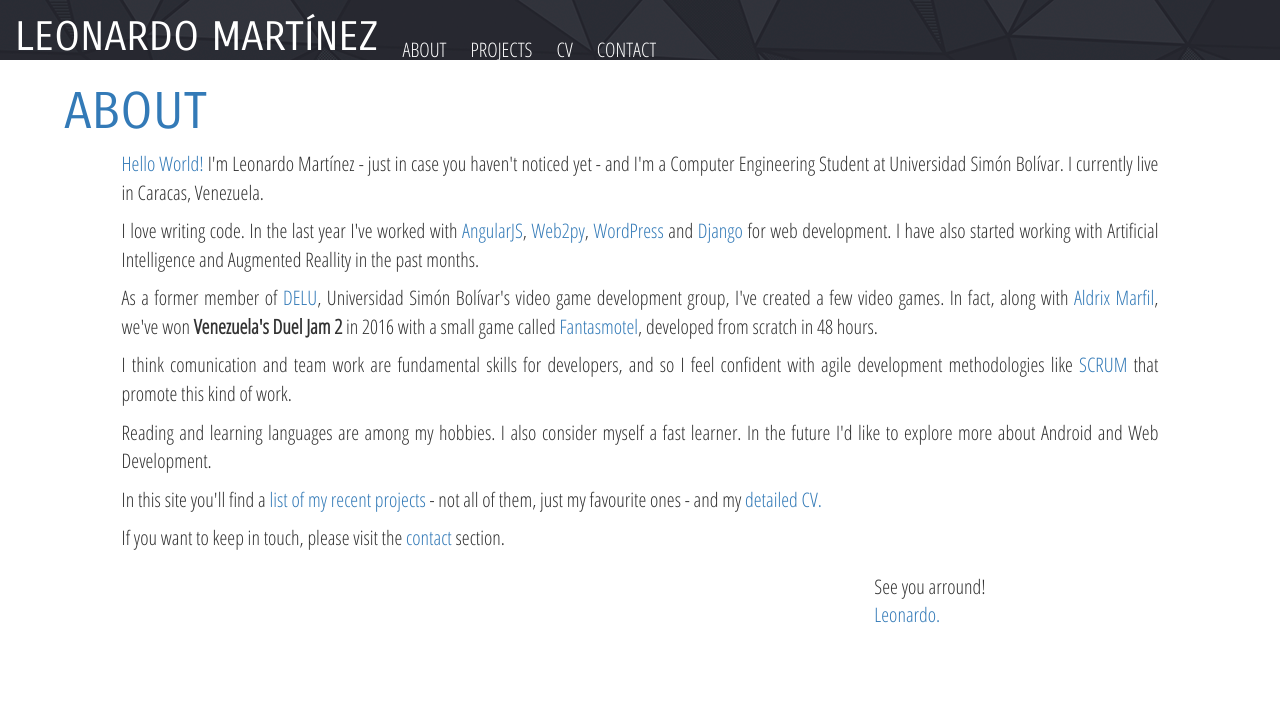
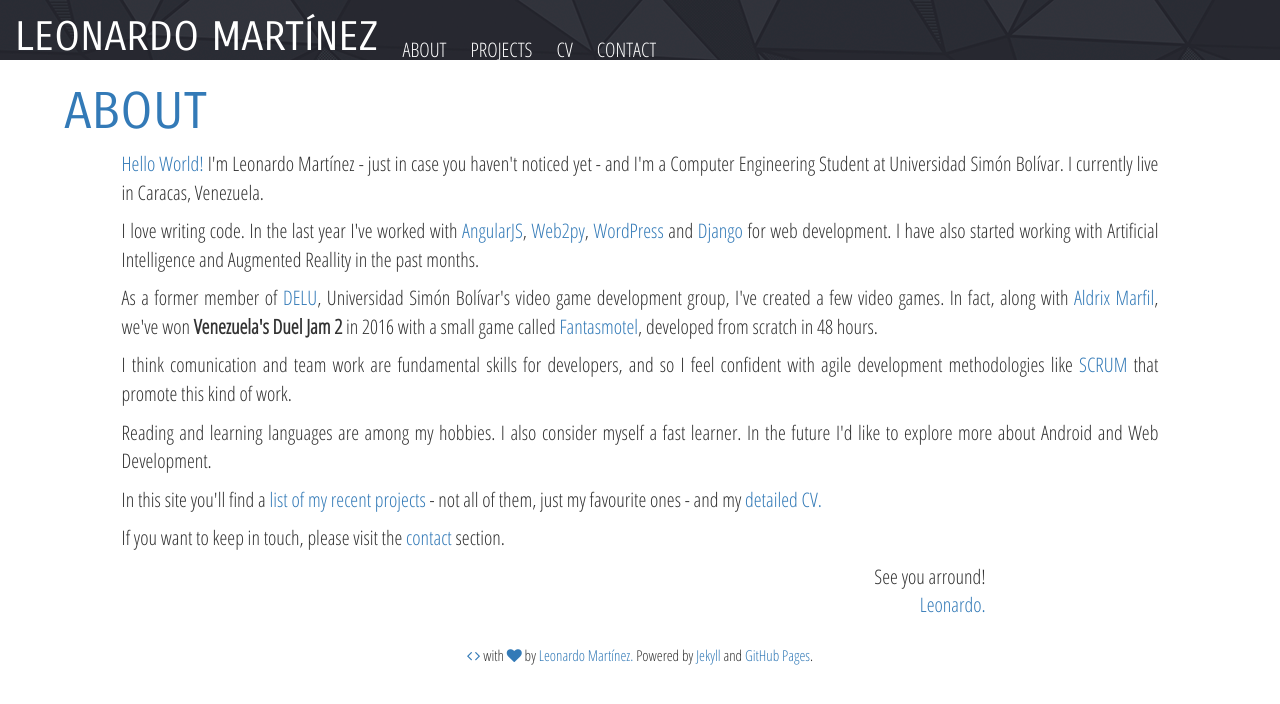
Before and after one commit to leotms/leotms.github.io, a Jekyll site: the page built from about.html, in a window 1280 px wide. Shown: the top 704 px of the page. Built offline with Jekyll 4.4.1, drawn with Linux system fonts in a browser that asks for light colours.

Commit message:
credit in about sections

```diff
--- a/about.html
+++ b/about.html
@@ -34,4 +34,12 @@ permalink: /about/
 
 <p> If you want to keep in touch, please visit the <a href="/contact" target="_blank">contact</a> section. </p>
 
-<p style="float: right; margin-right: 20%;"> See you arround! <br> <span>Leonardo.</span></p>
+<p style="text-align: right; margin-right: 20%;"> See you arround! <br> <span>Leonardo.</span></p>
+
+<p style="text-align: center; font-size: 15px; margin-top: 25px;">
+  <i class="fa fa-angle-left" aria-hidden="true" style="margin-right: 0;"></i>
+  <i class="fa fa-angle-right" aria-hidden="true" style="margin-right: 0;"></i>
+  with
+  <i class="fa fa-heart" aria-hidden="true" style="margin-right: 0;"></i>
+  by <span> Leonardo Martínez. </span> Powered by <a href="http://jekyllrb.com/" target="_blank">Jekyll</a> and <a href="https://pages.github.com/" target="_blank">GitHub Pages</a>.
+</p>
--- a/projects.html
+++ b/projects.html
@@ -6,7 +6,7 @@ permalink: /projects/
 
 <h3 class="leotms-page-title"> {{ page.title }} </h3>
 
-<p>Here's a list of my recent projects. Some of them are available on my <a href="https://github.com/leotms"> GitHub Profile.</a>
+<p>Here's a list of my favourite recent projects. Some of them have their source code available on my <a href="https://github.com/leotms"> GitHub Profile.</a>
 </p>
 
 {% if site.posts.size > 0 %}
```
